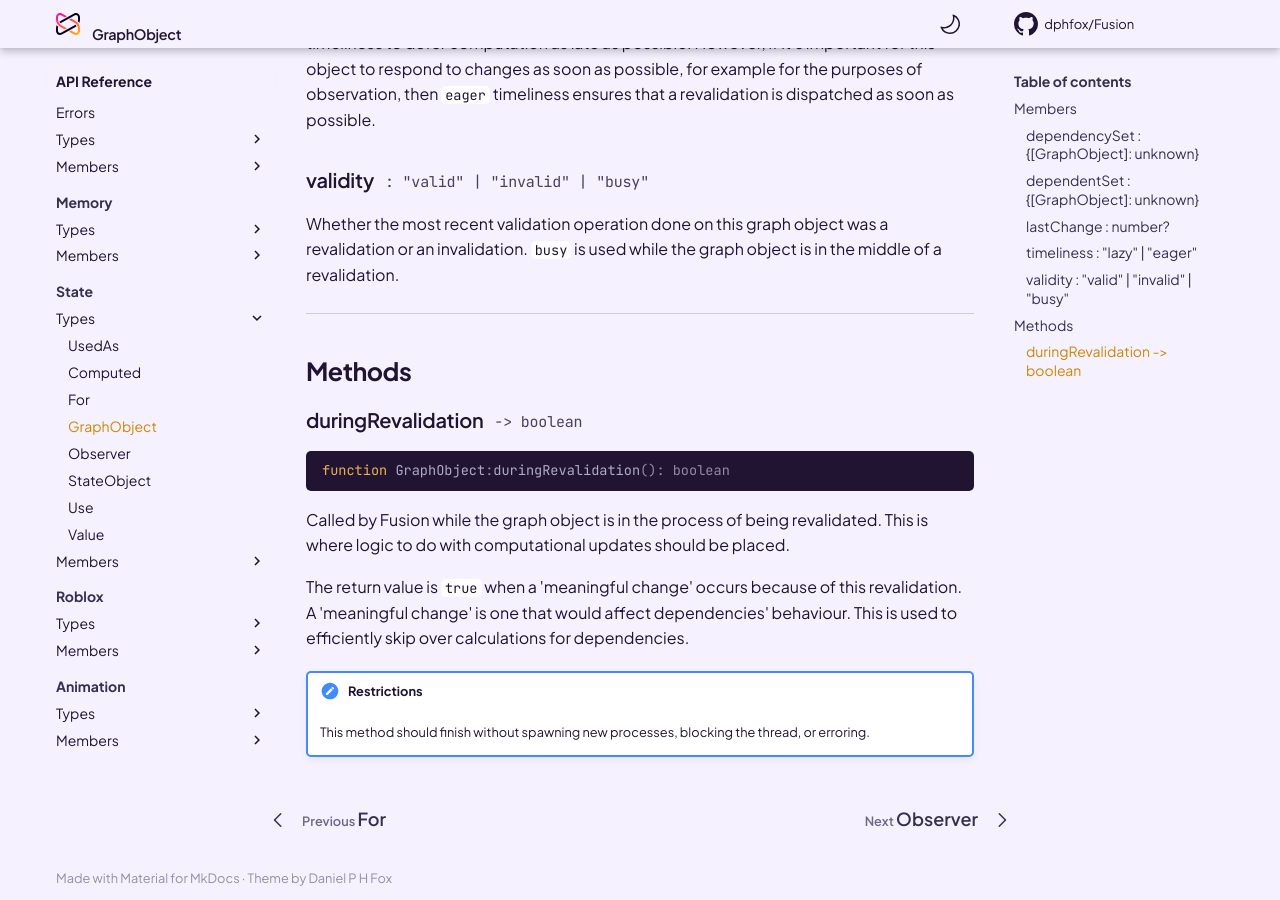
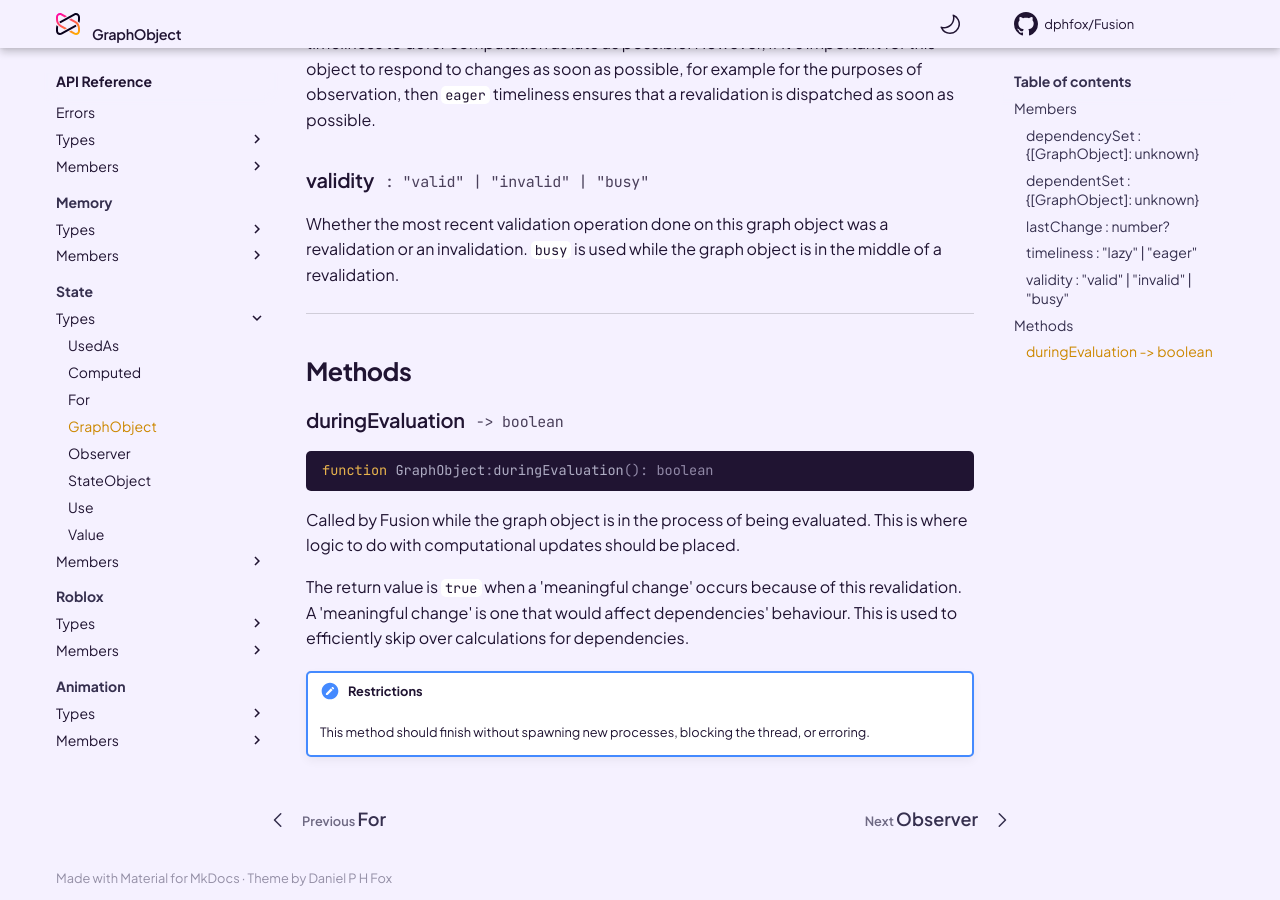
Before and after one commit to dphfox/Fusion, an MkDocs documentation site: the page built from docs/api-reference/state/types/graphobject.md, in a window 1280 px wide and 900 px high, scrolled down 1215 px. Built offline with MkDocs 1.6.1 and Material for MkDocs 9.7.7, drawn with Linux system fonts in a browser that asks for light colours; comment, search, counter and statistics services are not loaded; the version menu is left out; some of the changed text lies outside the part shown.

Commit message:
Rename duringRevalidation

````diff
--- a/docs/api-reference/state/types/graphobject.md
+++ b/docs/api-reference/state/types/graphobject.md
@@ -16,7 +16,7 @@ export type GraphObject = ScopedObject & {
 	lastChange: number,
 	timeliness: "lazy" | "eager",
 	validity: "valid" | "invalid" | "busy",
-	duringRevalidation: (GraphObject, lastChange: number?) -> boolean
+	duringEvaluation: (GraphObject, lastChange: number?) -> boolean
 }
 ```
 
@@ -93,17 +93,17 @@ the middle of a revalidation.
 ## Methods
 
 <h3 markdown>
-	duringRevalidation
+	duringEvaluation
 	<span class="fusiondoc-api-type">
 		-> boolean
 	</span>
 </h3>
 
 ```Lua
-function GraphObject:duringRevalidation(): boolean
+function GraphObject:duringEvaluation(): boolean
 ```
 
-Called by Fusion while the graph object is in the process of being revalidated.
+Called by Fusion while the graph object is in the process of being evaluated.
 This is where logic to do with computational updates should be placed.
 
 The return value is `true` when a 'meaningful change' occurs because of this
````
Also changed, not shown: 4 other files.
